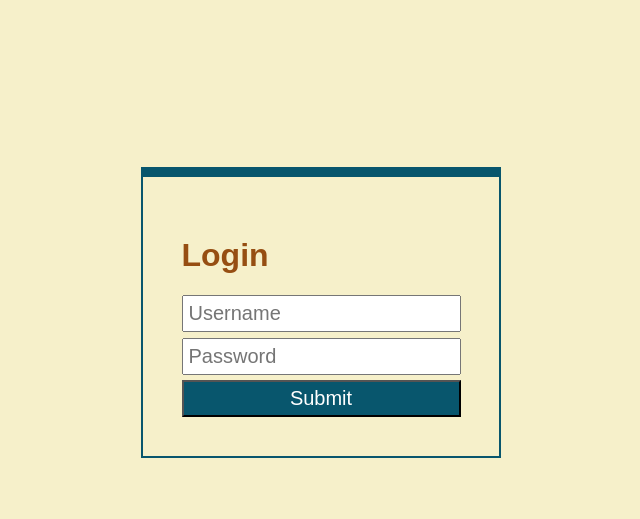
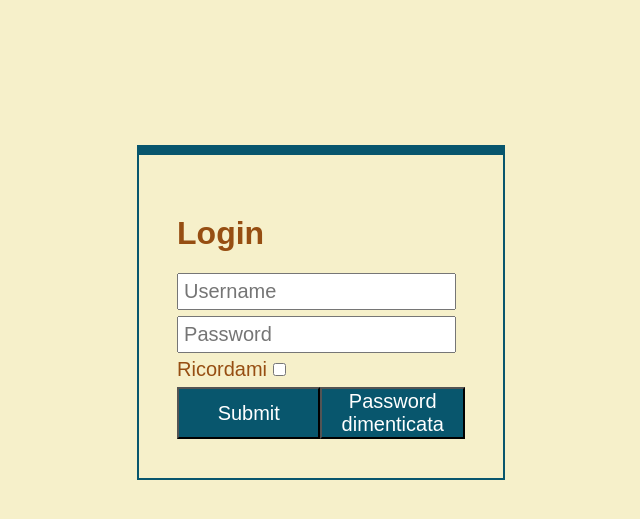
Before and after one commit to IMRC21/ecommerce, a PHP site: page /ecommerce/login.php?login=true in a window 1280 px wide. Shown: the part 127-646 px from the top of the page, without its empty margins (319-959 px from the left). Run offline with PHP 8.4, Linux system fonts and the light colour scheme.

```diff
--- a/components/prodotti.php
+++ b/components/prodotti.php
@@ -36,8 +36,8 @@
     // while($row = mysql_fetch_array($r)or die(mysql_error())){
     //     echo $row["nome"];
     // }
-    unset($_GET);
-    echo $_COOKIE["cart"];
+    //unset($_GET);
+    //echo $_COOKIE["cart"];
 ?>
 
 <div class="container">
@@ -56,7 +56,7 @@
                 Rating:
                 <span>3.4 ★</span>
             </h2>
-            <a class="button" href="index.php?ID_prod=1">Aggiungi al carrello</a>
+            <a class="button" href="pdf.php?ID_prod=1">Aggiungi al carrello</a>
             <a class="button" href="http://localhost:8889/components/prodotto.php"> Acquista </a>
         </form>
 </div>
--- a/login.php
+++ b/login.php
@@ -45,6 +45,16 @@
 
     }
     #btn-s input{
+        background-color: #08566d;
+        color: white;
+        width: 100%;
+    }
+    #btn-s button{
+        background-color: #08566d;
+        color: white;
+        width: 100%;
+    }
+    #btn-s a{
         background-color: #08566d;
         color: white;
         width: 100%;
@@ -108,12 +118,17 @@
 
                             <input type="password" id="psw" name="psw" placeholder="Password"/>
                         </div>
-                        <!-- <div class="separate">
-                            <label for="remember"> remember me </label>
+                        <div class="separate">
+                            <label for="remember">Ricordami</label>
                             <input type="checkbox" name="remember" />
-                        </div> -->
+                        </div>
                         <div class="separate" id="btn-s">
                             <input type="submit" />
+
+                            <button name="recupero">
+                                <a href="recupero.php">Password dimenticata</a>
+                            </button>
+
                         </div>
                     </form>
                 </div>
--- /dev/null
+++ b/recupero.php
@@ -0,0 +1 @@
+<h1> CIAO</h1>
```
Also changed, not shown: pdf.php (added).
